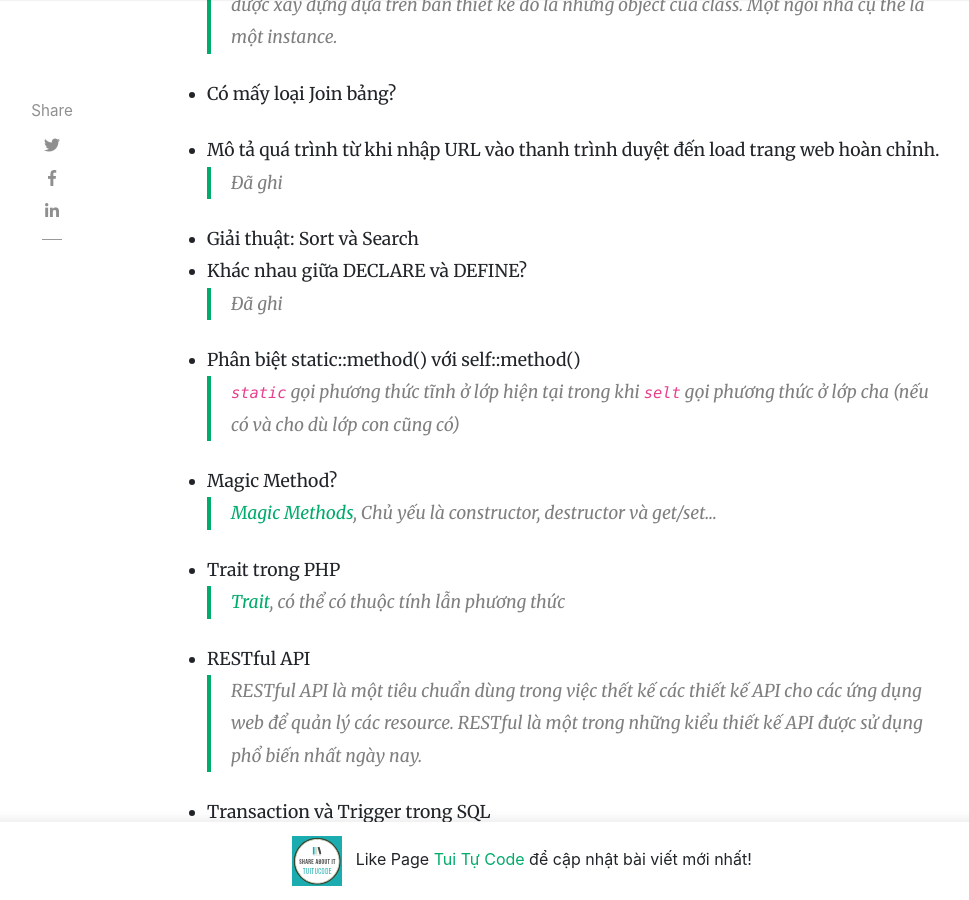
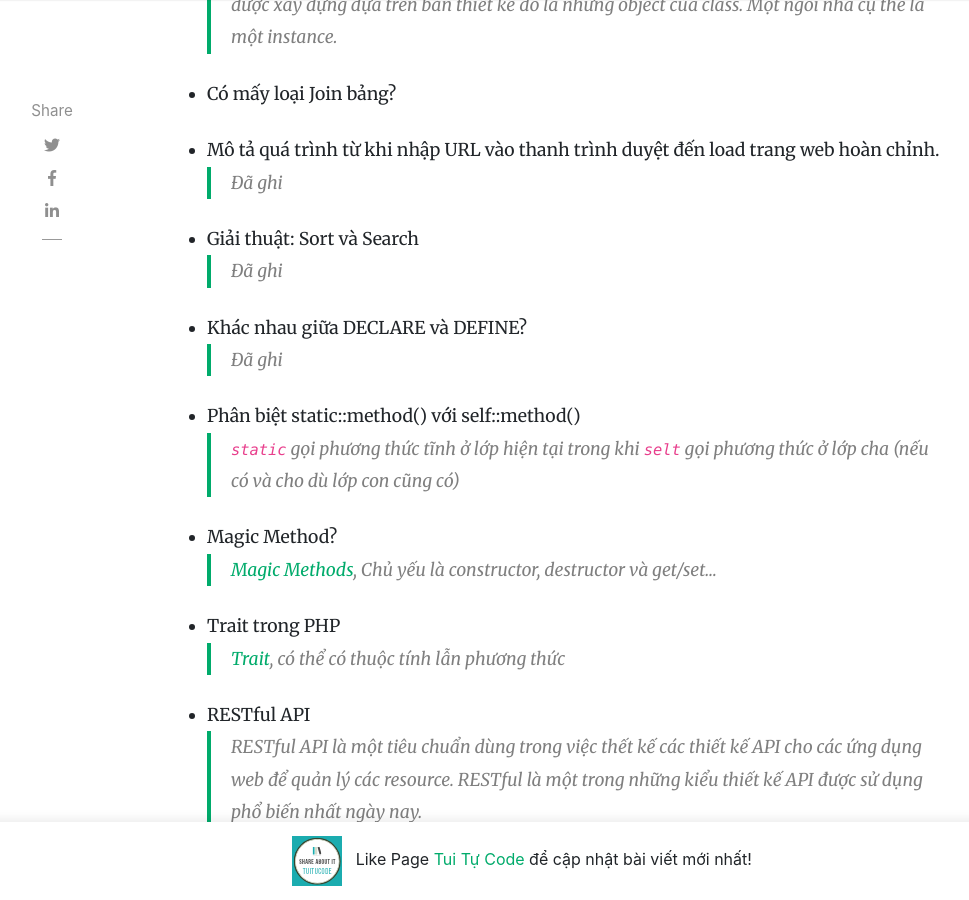
Before and after one commit to tuitucode/tuitucode.github.io, a Jekyll site: the page built from _posts/2019-12-20-kinh-nghiem-phong-van.md, in a window 1280 px wide and 900 px high, scrolled down 2133 px. Shown: the whole window, without its empty margins (118-1087 px from the left). Built offline with Jekyll 4.4.1, drawn with Linux system fonts in a browser that asks for light colours; nearby versions of some CDN libraries; comment, search, counter and statistics services are not loaded.

Commit message:
Update 2019-12-20-kinh-nghiem-phong-van.md

```diff
--- a/_posts/2019-12-20-kinh-nghiem-phong-van.md
+++ b/_posts/2019-12-20-kinh-nghiem-phong-van.md
@@ -39,6 +39,7 @@ GITHUB là dịch vụ lưu trữ trên web dành cho các dự án có sử d
 - Mô tả quá trình từ khi nhập URL vào thanh trình duyệt đến load trang web hoàn chỉnh.
 > Đã ghi
 - Giải thuật: Sort và Search
+> Đã ghi
 - Khác nhau giữa DECLARE và DEFINE?
 > Đã ghi
 - Phân biệt static::method() với self::method()
```
